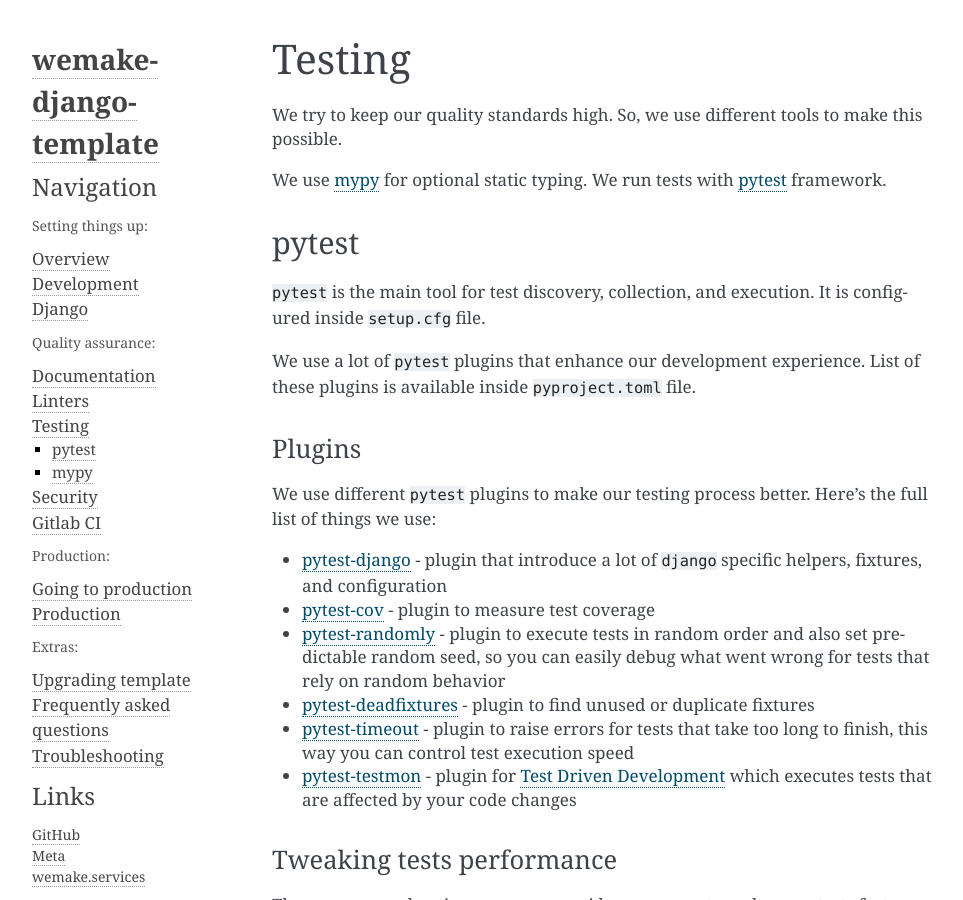
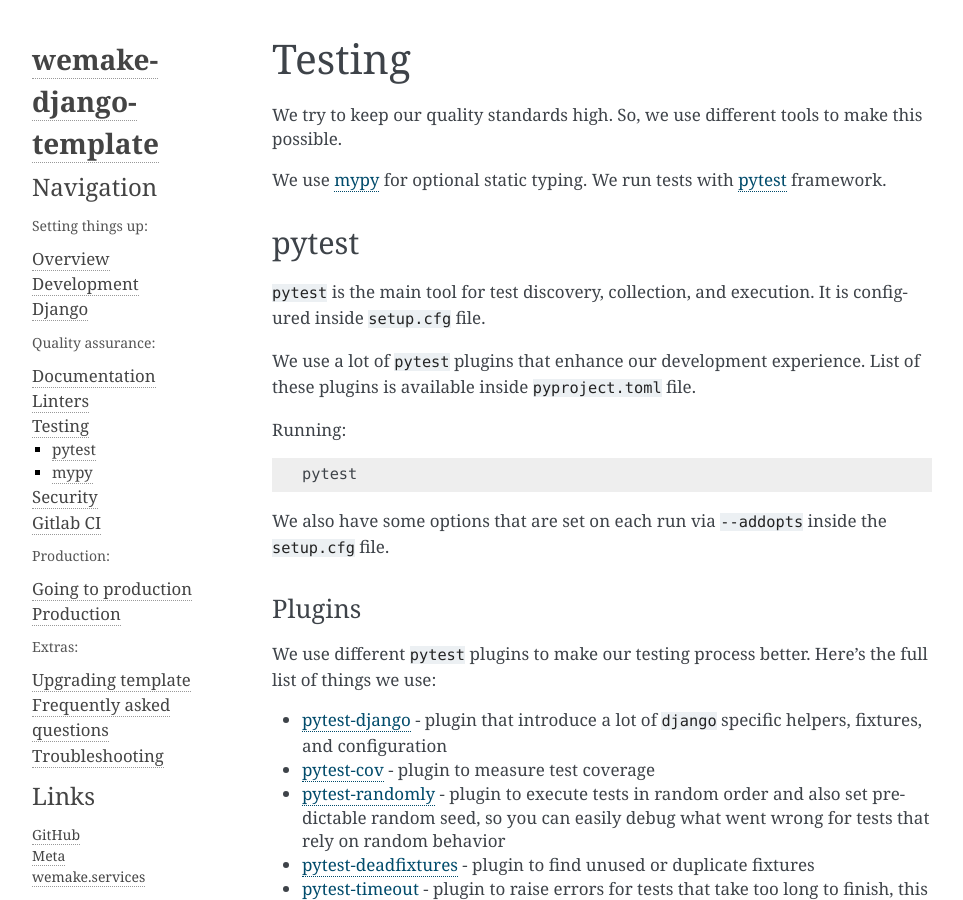
Before and after one commit to wemake-services/wemake-django-template, a Sphinx documentation site: the page built from {{cookiecutter.project_name}}/docs/pages/template/testing.rst, in a window 1280 px wide and 900 px high. Shown: the whole window, without its empty margins (148-1111 px from the left). Built offline with Sphinx 7.4.7, drawn with Linux system fonts in a browser that asks for light colours; the version number is read from the project's files by our own code.

Commit message:
Closes #961

```diff
--- a/{{cookiecutter.project_name}}/docs/pages/template/testing.rst
+++ b/{{cookiecutter.project_name}}/docs/pages/template/testing.rst
@@ -17,6 +17,15 @@
 
 We use a lot of ``pytest`` plugins that enhance our development experience.
 List of these plugins is available inside ``pyproject.toml`` file.
+
+Running:
+
+.. code:: bash
+
+  pytest
+
+We also have some options that are set on each run via ``--addopts``
+inside the ``setup.cfg`` file.
 
 Plugins
 ~~~~~~~
```
